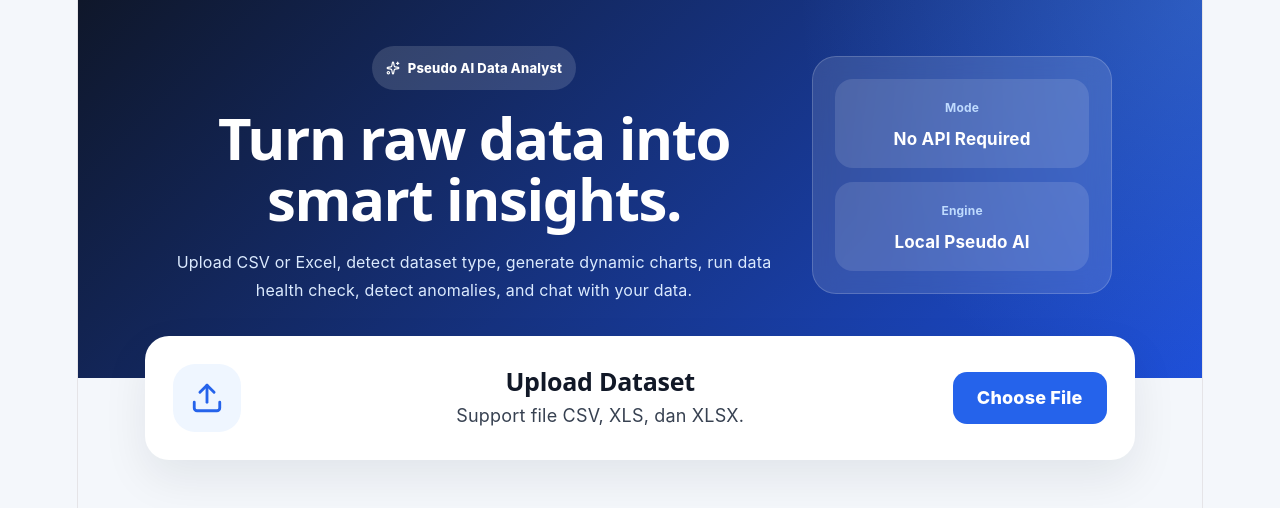
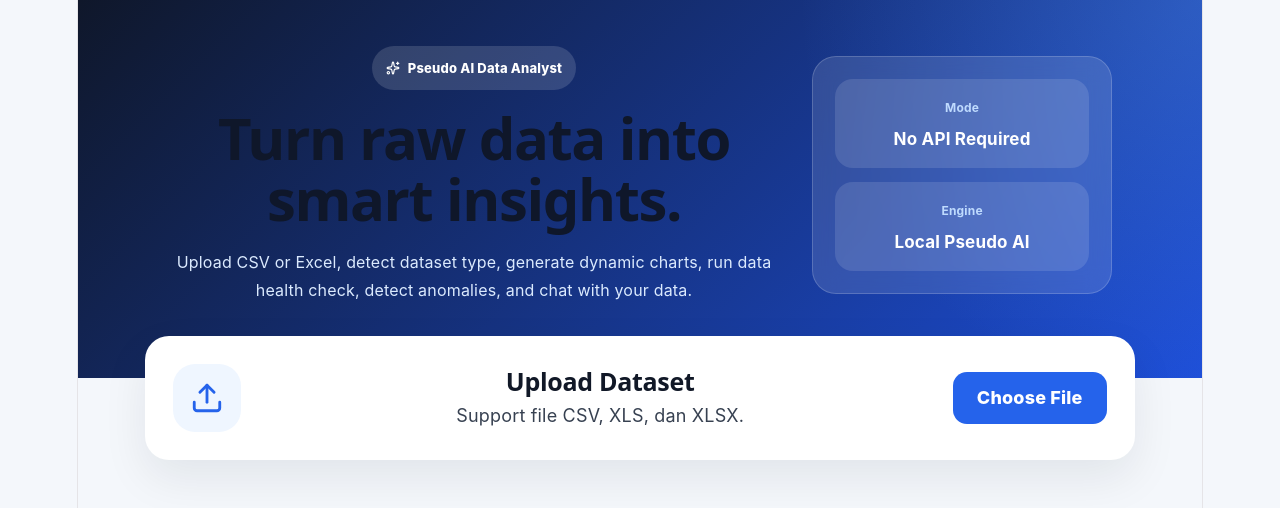
Before and after one commit to adityyakusuma/ai-data-analyst, a React (Vite) app: page / in a window 1280 px wide. Shown: the top 508 px of the page. Built offline with nearby package versions, Linux system fonts and the light colour scheme.

Commit message:
fix heading contrast

```diff
--- a/src/App.css
+++ b/src/App.css
@@ -657,3 +657,14 @@ tr:hover td {
   color: #374151 !important;
   opacity: 1 !important;
 }
+
+h1,
+h2,
+h3,
+h4,
+h5,
+h6 {
+  color: #0f172a !important;
+  opacity: 1 !important;
+  letter-spacing: -0.3px;
+}
```
